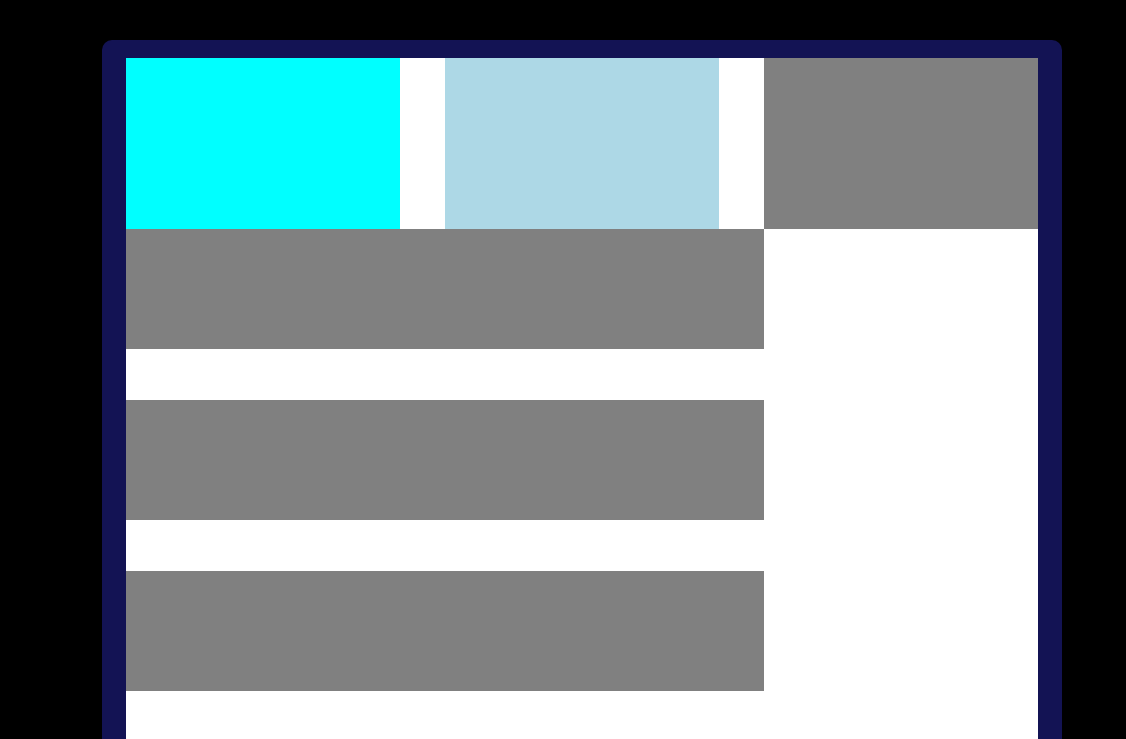
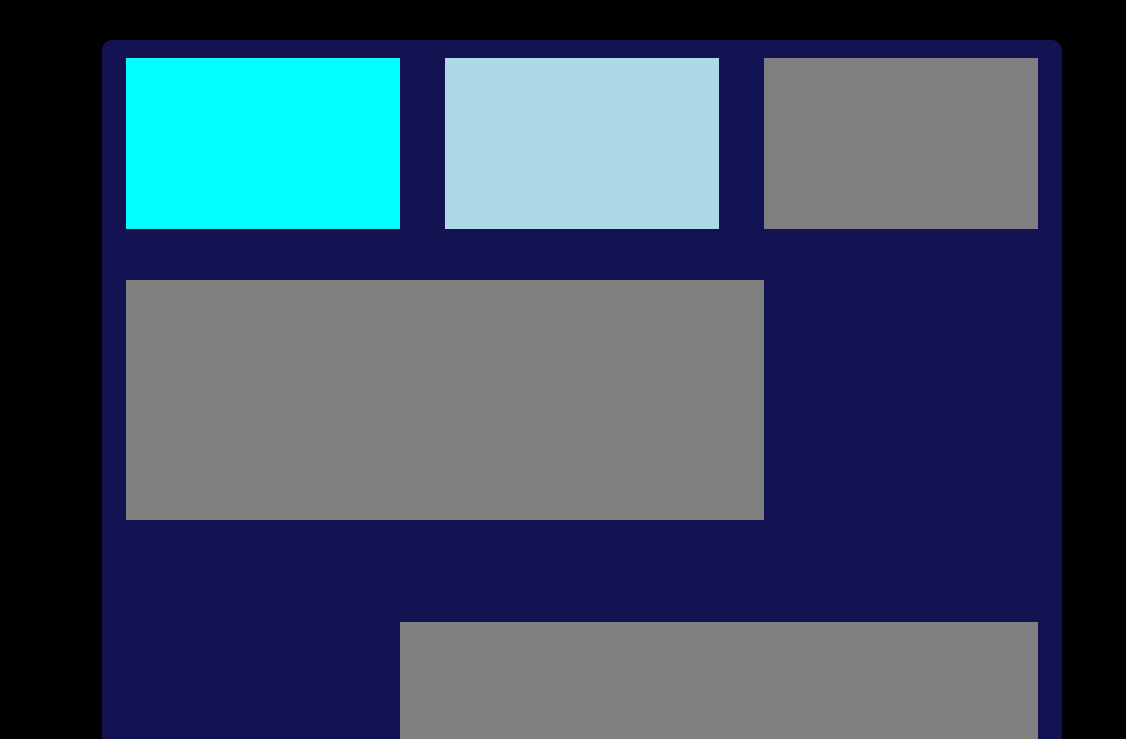
Before and after one commit to Taek-Hyoun/material-ui, a plain HTML site: page index.html in a window 1280 px wide. Shown: the top 739 px of the page, 154-1280 px from the left. Drawn offline with Linux system fonts and the light colour scheme.

Commit message:
flex-container, flex-item 속성 변경됨

```diff
--- a/style.css
+++ b/style.css
@@ -75,7 +75,7 @@ li{
     height: 90%;
     background-color: rgb(19,19,84);
     border-radius: 10px;
-    overflow: hidden;
+    overflow: scroll;
 }
 .background-inner-container{
     position: absolute;
@@ -83,8 +83,8 @@ li{
     top: 50%;
     width: 95%;
     height: 95%;
-    background-color: white;
     transform: translate(-50%,-50%);
+
 }
 
 .flex-container{
@@ -100,13 +100,11 @@ li{
 .flex-item.middle{
     width: 70%;
     height: 80%;
-    background-color: aqua;
 }
-.flex-container.middle{
-    height: 30%;
+.flex-container.left-middle, .right-middle{
+    height: 50%;
     align-items: center;
 }
-.flex-container.bottom{
-    height: 30%;
+.flex-container.right-middle{
     justify-content: flex-end;
 }
```
